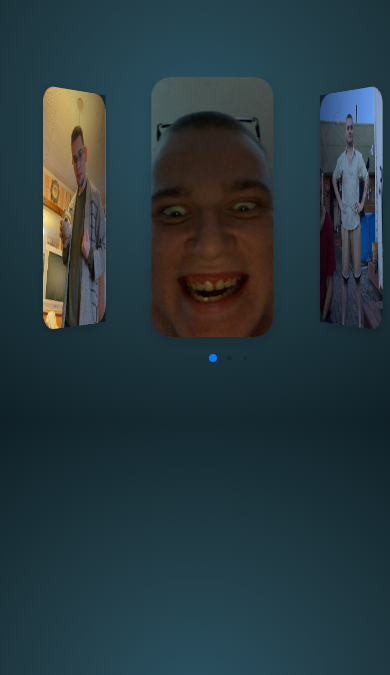
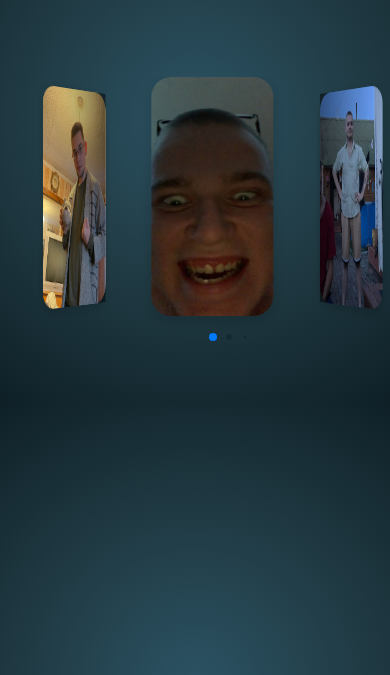
Before and after one commit to Gosha1sfd/Drunks, a plain HTML site: page index.html in a window 390 px wide. Shown: the part 169-844 px from the top of the page. Drawn offline with nearby package versions, Linux system fonts and the light colour scheme.

Commit message:
Add files via upload

```diff
--- a/css/mobile.css
+++ b/css/mobile.css
@@ -38,7 +38,7 @@
     }
 
     .swiper-slide img {
-        height: 260px;
+        height: 239px;
     }
 
     .slide-name {
```
